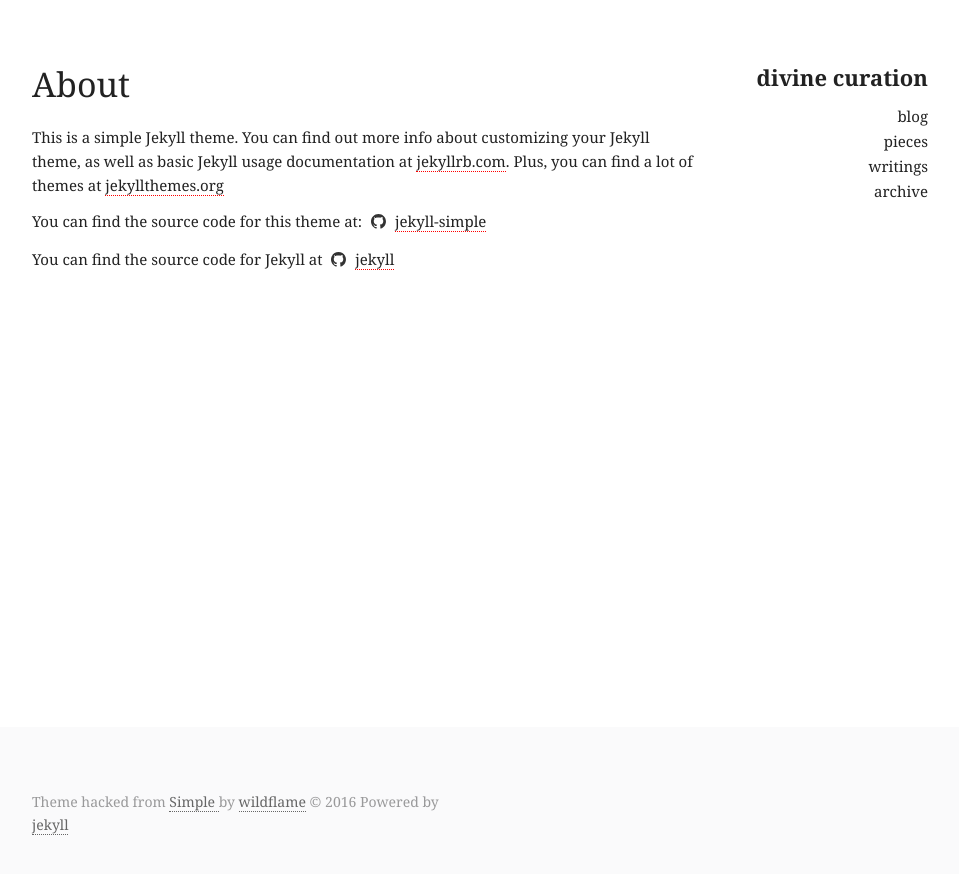
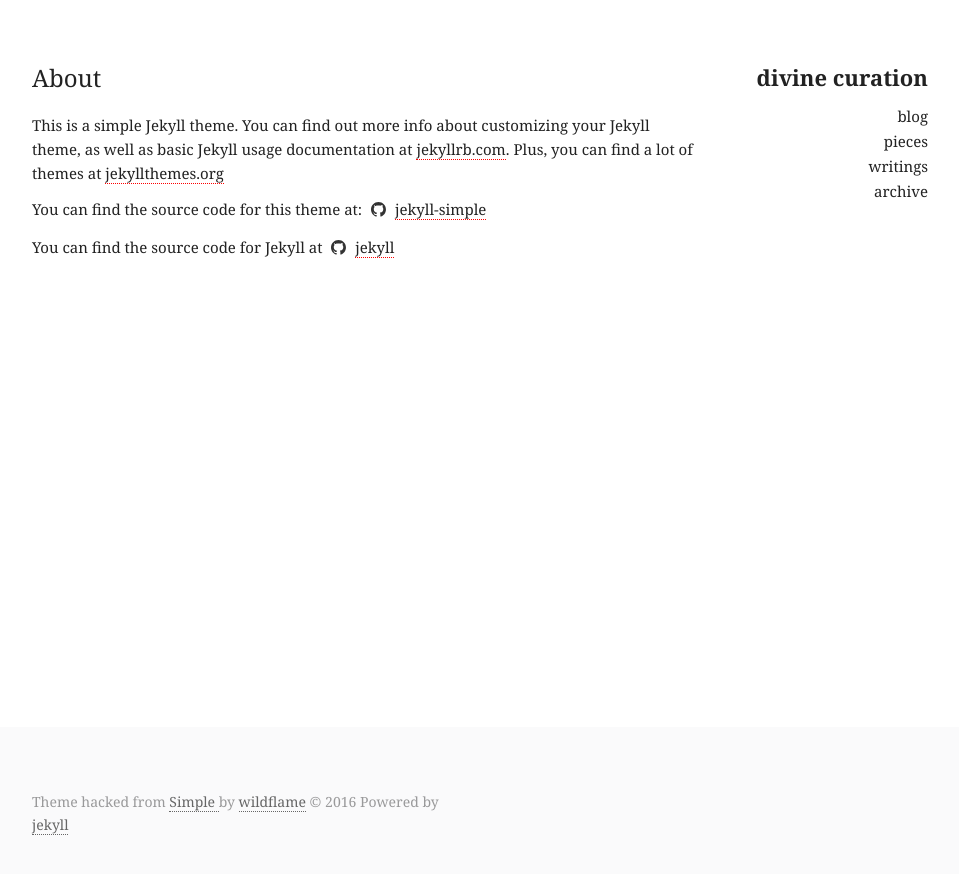
Before and after one commit to divinecuration/divinecuration.github.io, a Jekyll site: the page built from about.md, in a window 1280 px wide. Shown: the top 874 px of the page, without its empty margins (160-1119 px from the left). Built offline with Jekyll 4.4.1, drawn with Linux system fonts in a browser that asks for light colours.

Commit message:
post headers smaller

```diff
--- a/_sass/_base.scss
+++ b/_sass/_base.scss
@@ -160,7 +160,7 @@ h6 { font-size: 1.1rem; line-height: 1.6;  letter-spacing: 0; }
 
 /* Larger than phablet */
 @media (min-width: 550px) {
-  h1 { font-size: 3.4rem; }
+  h1 { font-size: 2.4rem; }
   h2 { font-size: 2.2rem; }
   h3 { font-size: 2.0rem; }
   h4 { font-size: 1.7rem; }
```
